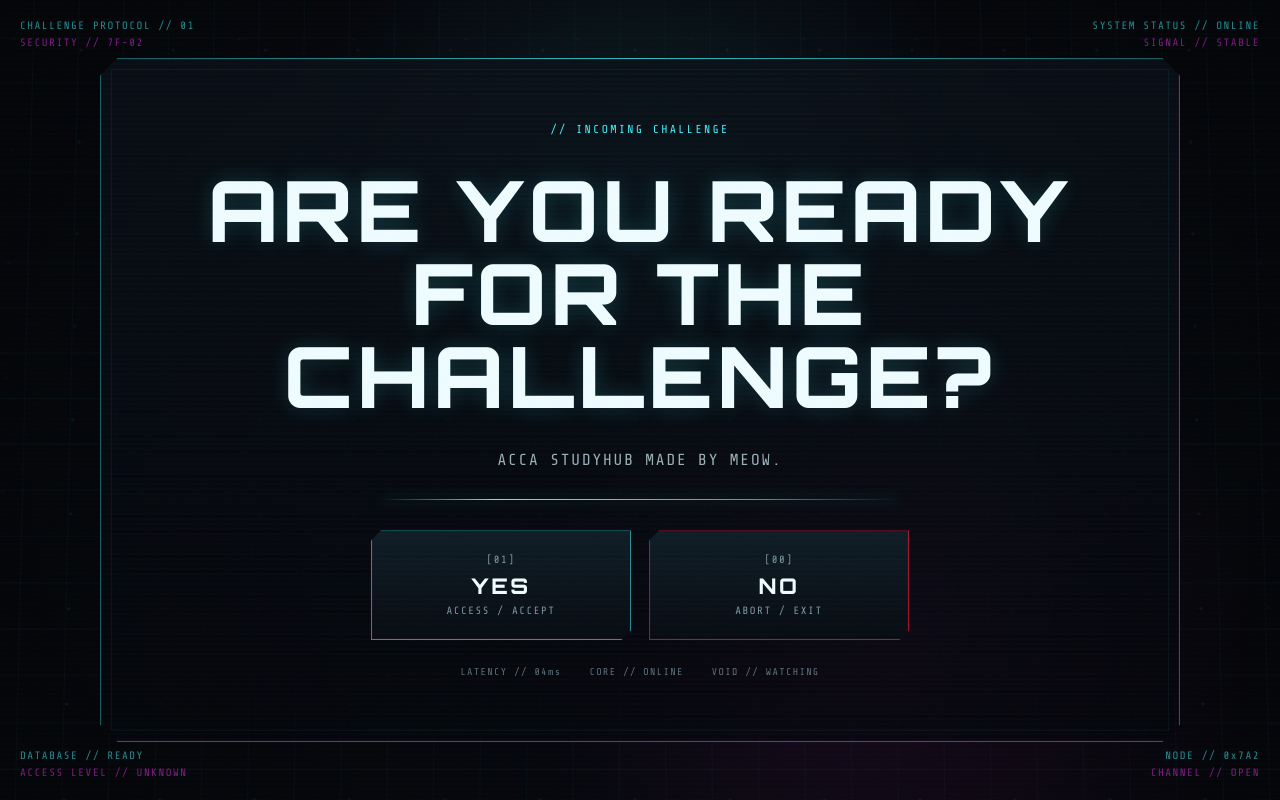
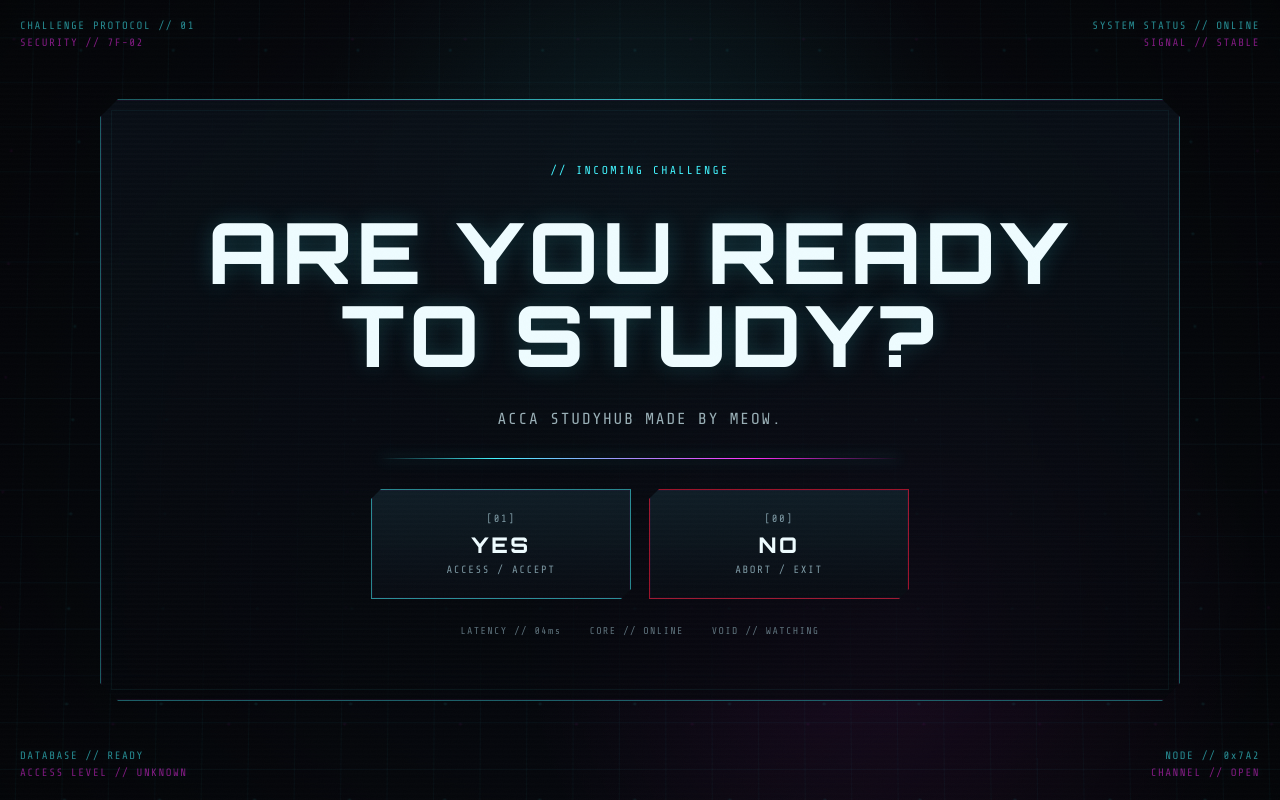
Before and after one commit to dhmeow/accameow, a plain HTML site: page index.html in a window 1280 px wide. Drawn offline with nearby package versions, Linux system fonts and the light colour scheme.

Commit message:
Update index.html

```diff
--- a/index.html
+++ b/index.html
@@ -58,7 +58,7 @@
 
     <section class="hero-panel hud-frame interactive-panel">
       <div class="panel-kicker">// INCOMING CHALLENGE</div>
-      <h1 class="glitch-title xl" data-glitch="ARE YOU READY FOR THE CHALLENGE?">ARE YOU READY FOR THE CHALLENGE?</h1>
+      <h1 class="glitch-title xl" data-glitch="ARE YOU READY FOR THE CHALLENGE?">ARE YOU READY TO STUDY?</h1>
       <p class="hero-sub">ACCA STUDYHUB MADE BY MEOW.</p>
       <div class="signal-line"></div>
 
```
